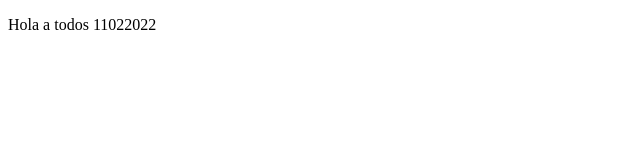
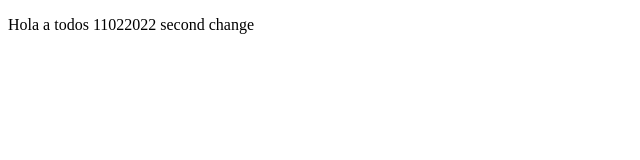
Before and after one commit to Andfelp/proyectoDemoCursoPrework, a plain HTML site: page index.html in a window 1280 px wide. Shown: the whole page, without its empty margins (0-640 px from the left). Drawn offline with Linux system fonts and the light colour scheme.

Commit message:
Second change git user test

```diff
--- a/index.html
+++ b/index.html
@@ -8,7 +8,7 @@
 </head>
 <body>
     <p>
-        Hola a todos 11022022
+        Hola a todos 11022022 second change
     </p>
 </body>
 </html>
```
